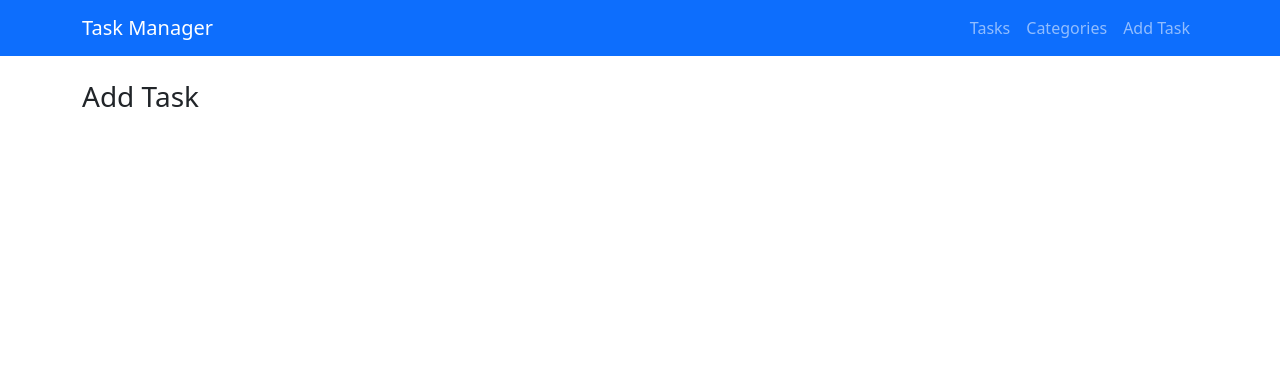
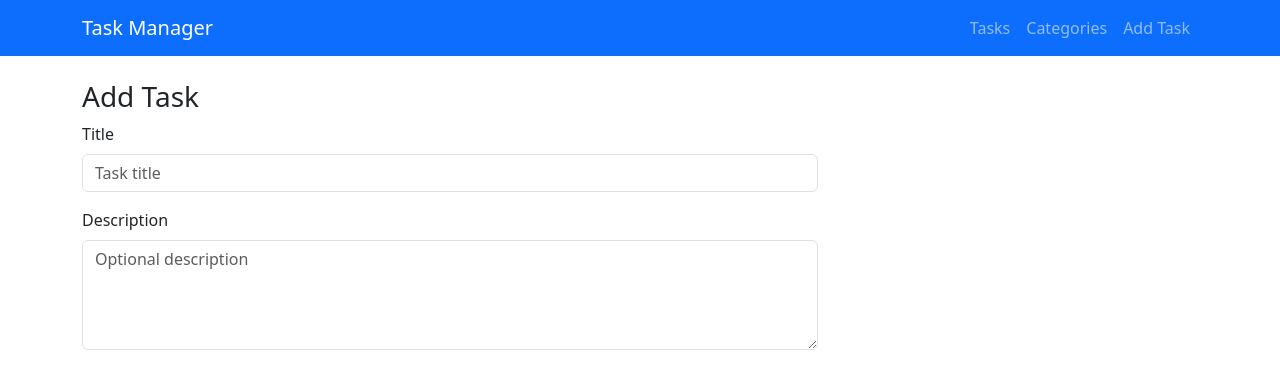
Before and after one commit to Eltaf-azizi/Custom-Task-Manager, a Flask app: page /task/add in a window 1280 px wide. Shown: the top 389 px of the page. Run offline with Flask 3, Linux system fonts and the light colour scheme.

Commit message:
working on the div

```diff
--- a/app/templates/add_task.html
+++ b/app/templates/add_task.html
@@ -7,6 +7,23 @@
     <form method="post" novalidate>
       {{ form.hidden_tag() }}
 
+      <div class="mb-3">
+        {{ form.title.label(class="form-label") }}
+        {{ form.title(class="form-control", placeholder="Task title") }}
+        {% for err in form.title.errors %}
+          <div class="text-danger small">{{ err }}</div>
+        {% endfor %}
+      </div>
+
+      <div class="mb-3">
+        {{ form.description.label(class="form-label") }}
+        {{ form.description(class="form-control", rows=4, placeholder="Optional description") }}
+        {% for err in form.description.errors %}
+          <div class="text-danger small">{{ err }}</div>
+        {% endfor %}
+      </div>
+
+
     </form>
   </div>
 </div>
```
